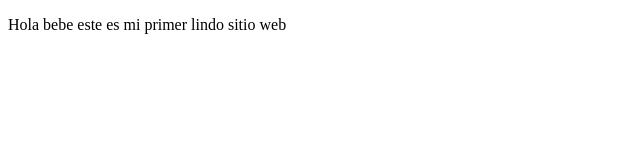
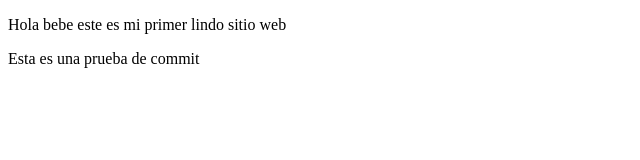
Before and after one commit to Anyiquro/projectDemoCursoPrework, a plain HTML site: page index.html in a window 1280 px wide. Shown: the whole page, without its empty margins (0-640 px from the left). Drawn offline with Linux system fonts and the light colour scheme.

Commit message:
commit 2

```diff
--- a/index.html
+++ b/index.html
@@ -10,5 +10,6 @@
     <p>
         Hola bebe este es mi primer lindo sitio web
     </p>
+    <div> Esta es una prueba de commit </div>
 </body>
 </html>
```
